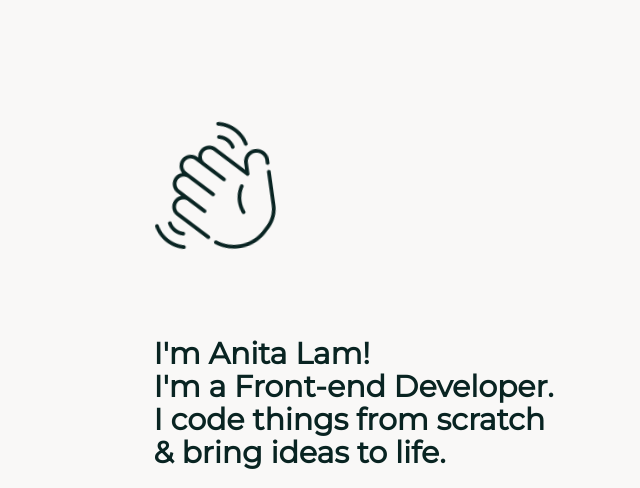
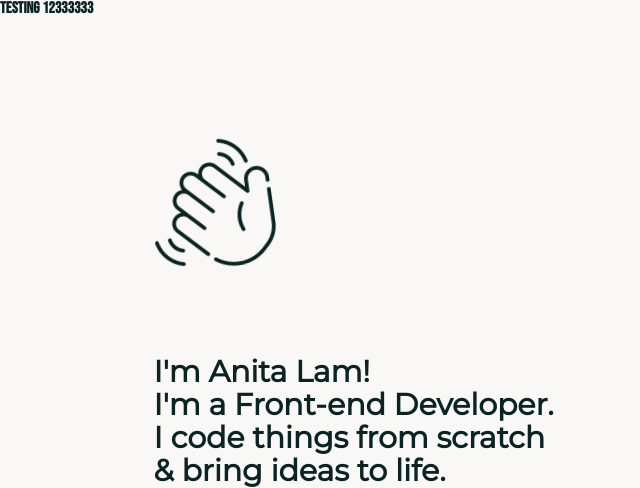
Before and after one commit to anitaalam/MDIA-4590-Assignment-2, a PHP site: page / in a window 1280 px wide. Shown: the part 90-578 px from the top of the page, without its empty margins (0-640 px from the left). Run offline with PHP 8.4, Linux system fonts and the light colour scheme; some libraries are stand-ins or nearby versions.

Commit message:
Update index.php
test5324

```diff
--- a/index.php
+++ b/index.php
@@ -11,6 +11,7 @@
             <?php include __DIR__ . '/partials/header.php'; ?>
         </header>
         <main>
+            <h4>testing 12333333</h4>
             <?php include __DIR__ . '/partials/homepage/banner.php'; ?>
             <?php include __DIR__ . '/project.php'; ?>
         </main>
```
